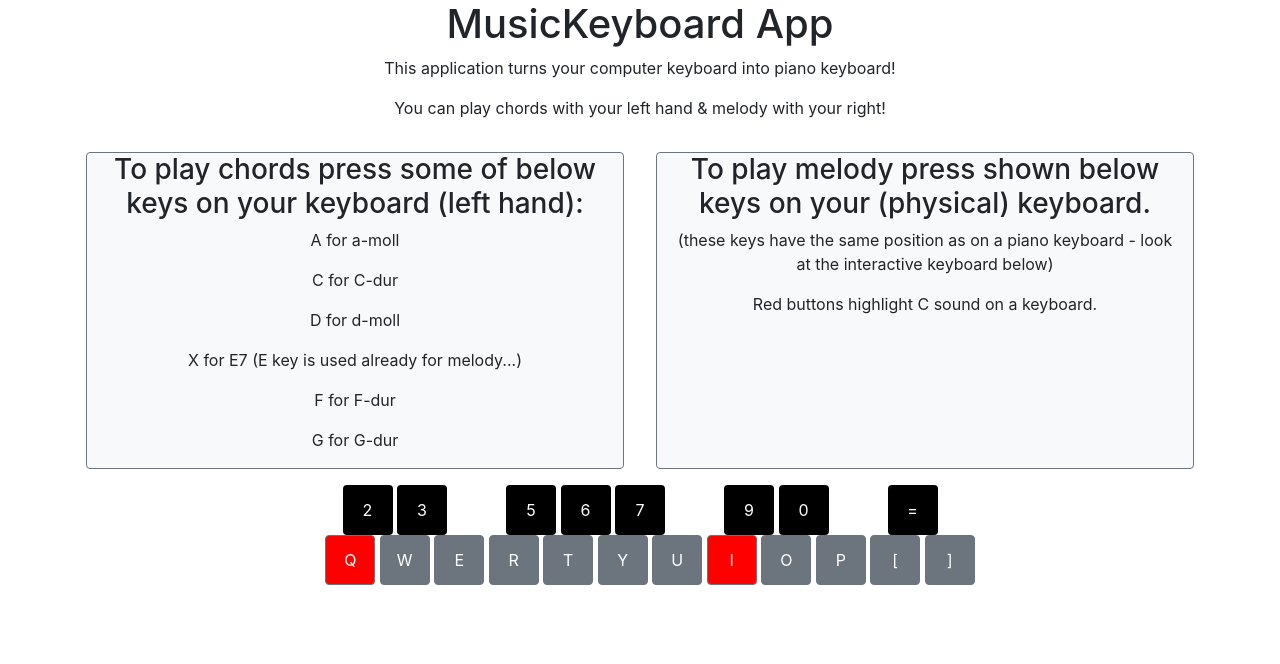
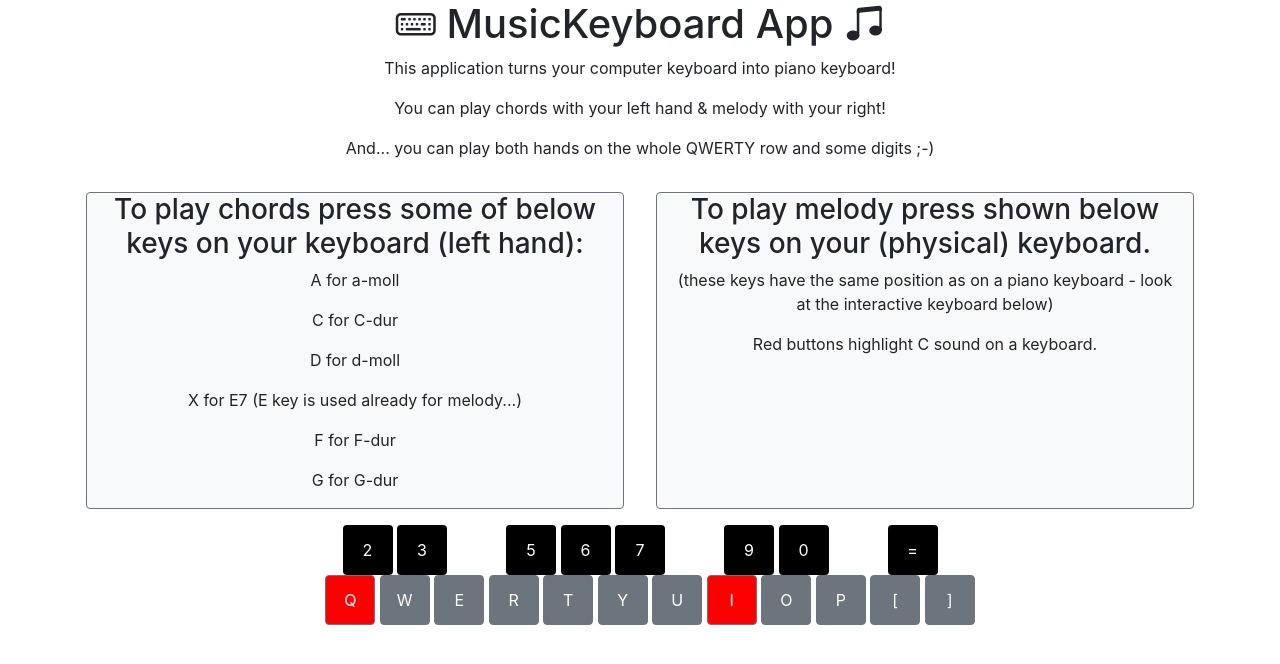
Before and after one commit to vadimgierko/MusicKeyboard, a plain HTML site: page index.html in a window 1280 px wide. Drawn offline with nearby package versions, Linux system fonts and the light colour scheme.

Commit message:
readme update + icons in header

```diff
--- a/index.html
+++ b/index.html
@@ -9,9 +9,10 @@
   </head>
   <body>
       <div class="container">
-        <h1 class="text-center">MusicKeyboard App</h1>
+        <h1 class="text-center"><i class="bi bi-keyboard"></i> MusicKeyboard App <i class="bi bi-music-note-beamed"></i></h1>
         <p class="text-center">This application turns your computer keyboard into piano keyboard!</p>
         <p class="text-center">You can play chords with your left hand &amp; melody with your right!</p>
+        <p class="text-center">And... you can play both hands on the whole QWERTY row and some digits ;-)</p>
 
         <div class="row">
             <div class="col border border-secondary rounded m-3 bg-light text-center">
```
Also changed, not shown: 1 other file.
